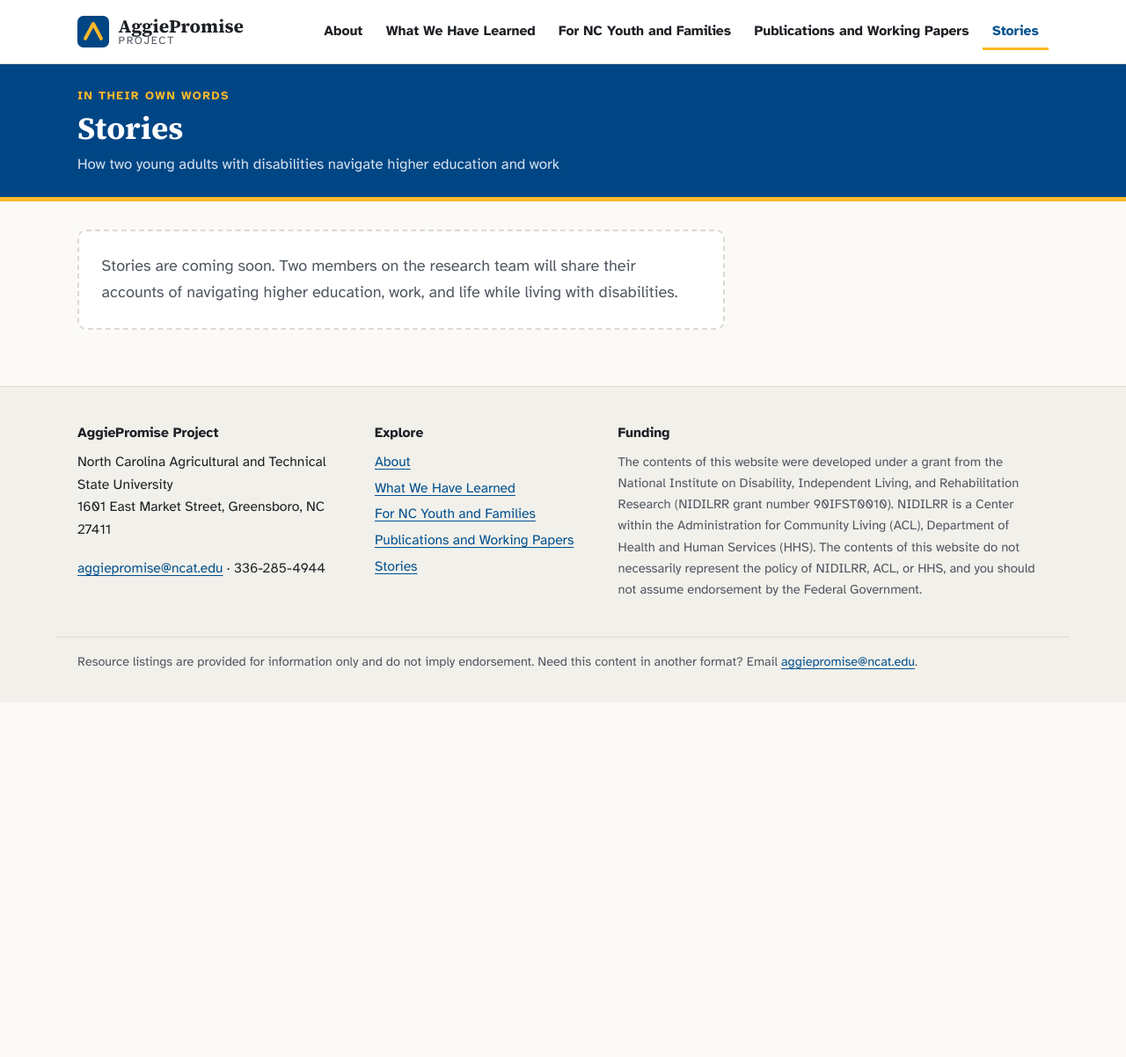
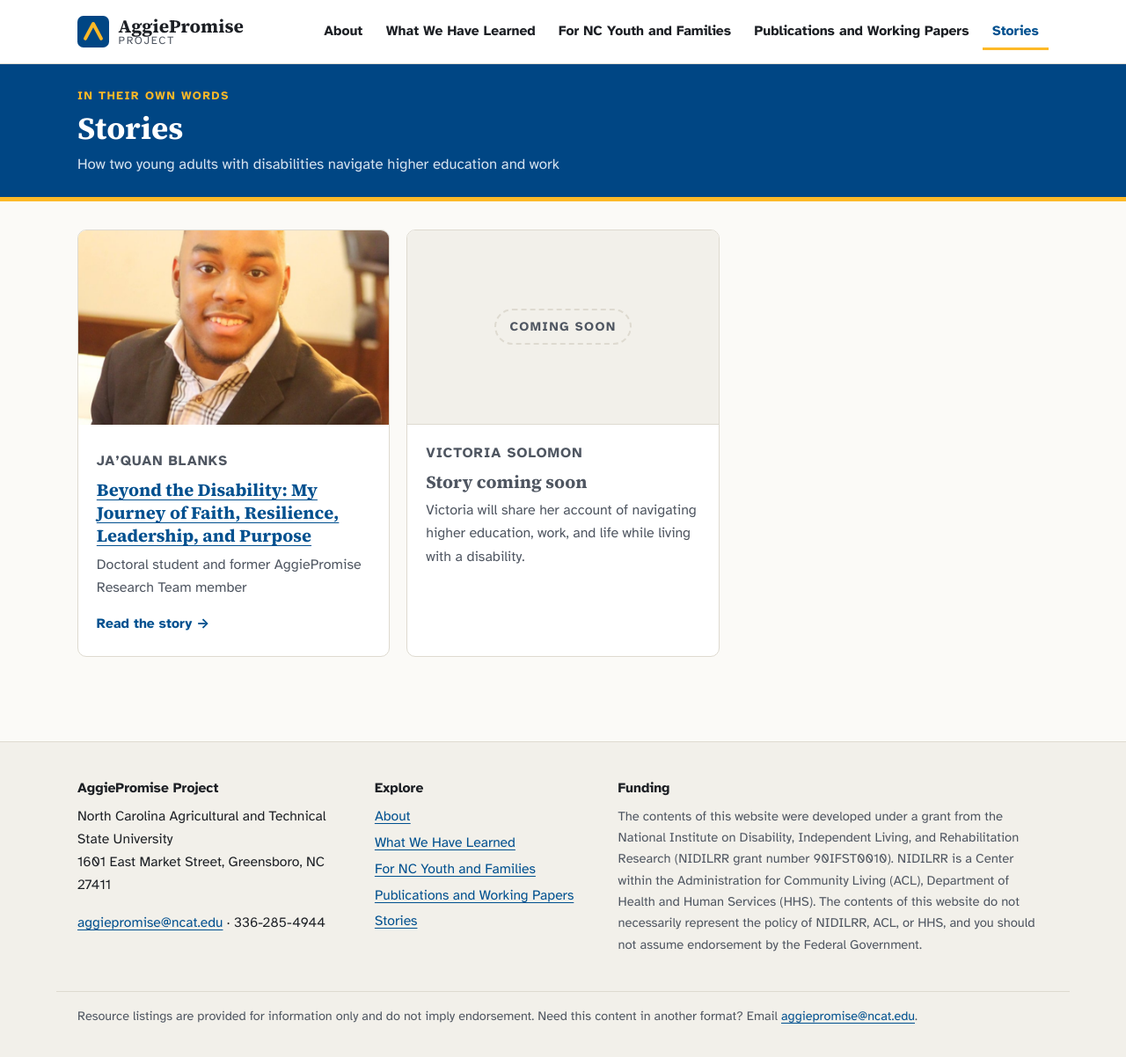
Before and after one commit to chenyudan123/aggiepromise, a Jekyll site: the page built from stories/index.html, in a window 1280 px wide. Shown: the whole page at 88% size. Built offline with Jekyll 4.4.1, drawn with Linux system fonts in a browser that asks for light colours; before the commit the page ends 900 px from its top, so only the background shows below that.

Commit message:
Add files via upload

```diff
--- a/_config.yml
+++ b/_config.yml
@@ -12,7 +12,7 @@
 
 # If the site lives at https://USERNAME.github.io/REPO-NAME/, set baseurl to "/REPO-NAME".
 # If it lives at https://USERNAME.github.io/ or on a custom domain, leave baseurl as "".
-baseurl: "/aggiepromise"
+baseurl: ""
 url: ""            # e.g. "https://username.github.io"
 
 lang: en-US
--- /dev/null
+++ b/_data/upcoming_stories.yml
@@ -0,0 +1,7 @@
+# Stories that are on the way. Each one shows on the Stories page as a "Coming soon" card.
+# When a story is ready: add its file in _stories/ (copy _stories/_example-story.md)
+# and delete its entry here.
+
+- name: Victoria Solomon
+  role: AggiePromise Research Team Member
+  teaser: Victoria will share her account of navigating higher education, work, and life while living with a disability.
--- a/_layouts/story.html
+++ b/_layouts/story.html
@@ -6,10 +6,10 @@
     <div class="wrap">
       <p class="eyebrow"><a href="{{ '/stories/' | relative_url }}">Stories</a>{% if page.date %} · {{ page.date | date: "%B %Y" }}{% endif %}</p>
       <h1>{{ page.title }}</h1>
-      {% if page.summary %}<p class="lede">{{ page.summary }}</p>{% endif %}
+      {% if page.author %}<p class="story-byline"><strong>{{ page.author }}</strong>{% if page.author_role %}<br>{{ page.author_role }}{% endif %}</p>{% endif %}
     </div>
   </header>
-  <div class="wrap page-body prose">
+  <div class="wrap page-body"><div class="prose">
     {% if page.image %}
     <figure class="story-figure">
       <img src="{{ page.image | relative_url }}" alt="{{ page.image_alt }}">
@@ -19,5 +19,5 @@
     {{ content }}
     {% if page.consent_note %}<p class="fine-print">{{ page.consent_note }}</p>{% endif %}
     <p class="back-link"><a href="{{ '/stories/' | relative_url }}">← All stories</a></p>
-  </div>
+  </div></div>
 </article>
--- a/_layouts/working-paper.html
+++ b/_layouts/working-paper.html
@@ -9,10 +9,10 @@
       {% if page.summary %}<p class="lede">{{ page.summary }}</p>{% endif %}
     </div>
   </header>
-  <div class="wrap page-body prose">
+  <div class="wrap page-body"><div class="prose">
     {% if page.authors %}<p class="fine-print">{{ page.authors }}</p>{% endif %}
     {% if page.pdf %}<p><a class="btn" href="{{ page.pdf | relative_url }}">Download PDF</a></p>{% endif %}
     {{ content }}
     <p class="back-link"><a href="{{ '/publications/' | relative_url }}">← All publications</a></p>
-  </div>
+  </div></div>
 </article>
--- /dev/null
+++ b/_stories/jaquan-blanks.md
@@ -0,0 +1,128 @@
+---
+title: "Beyond the Disability: My Journey of Faith, Resilience, Leadership, and Purpose"
+author: Ja’Quan Blanks
+author_role: Doctoral student and former AggiePromise Research Team member
+date: 2026-11-04
+summary: Doctoral student and former AggiePromise Research Team member
+image: /assets/img/stories/jaquan-blanks.jpg
+image_alt: Portrait of Ja’Quan Blanks, smiling, wearing a dark blazer and a plaid shirt.
+---
+
+My name is Ja’Quan Blanks, and I am a person living with cerebral palsy. Throughout my life, I have learned that having a disability does not mean having limitations on my dreams, aspirations, or purpose. Although my journey has presented challenges, it has also shaped my determination to succeed, advocate for others, and create meaningful change.
+
+Growing up with a physical disability, I quickly learned that the world is not always designed with people like me in mind. From navigating physical environments to overcoming societal assumptions about what individuals with disabilities can accomplish, I have encountered barriers that required me to develop resilience, confidence, and a strong sense of self.
+
+One of the most important lessons I have learned is that my disability is part of my identity, but it does not define the entirety of who I am. I am a scholar, researcher, leader, minister, advocate, and individual with dreams and aspirations just like anyone else.
+
+## My Journey Through Higher Education
+
+<figure class="story-photo">
+  <img src="{{ '/assets/img/stories/jaquan-blanks-mcnair-hall.jpg' | relative_url }}" alt="Ja’Quan Blanks in a graduation cap and N.C. A&amp;T sweatshirt, arms crossed, leaning against the McNair Hall Engineering sign on campus." loading="lazy">
+  <figcaption>Ja’Quan outside McNair Hall, Engineering, at N.C. A&amp;T.</figcaption>
+</figure>
+
+Education has played a significant role in shaping my identity and opening doors to opportunities that once seemed beyond my reach.
+
+My higher education journey at North Carolina Agricultural and Technical State University has helped me develop a passion for technology, leadership, research, and helping others overcome barriers.
+
+In August 2025, I earned my Bachelor of Science in Computer Engineering from North Carolina A&T State University. In 2026, I completed my Master of Science in Information Technology with a 4.0 GPA.
+
+Today, I am pursuing my Doctor of Philosophy in Leadership Studies at North Carolina A&T State University, focusing on interdisciplinary leadership.
+
+While these accomplishments represent important milestones, the journey has not always been easy.
+
+As a student with a physical disability, I have experienced accessibility challenges involving campus housing, transportation, buildings, and participation in university activities. There have been moments when I had to advocate for accommodations that would allow me to experience the same educational opportunities as my peers.
+
+These experiences taught me that accessibility is about more than ramps, automatic doors, and physical accommodations. It is about dignity, belonging, independence, and ensuring that individuals with disabilities have an equal opportunity to participate in every aspect of university life.
+
+I believe institutions of higher education have a responsibility not only to admit students with disabilities but also to create environments where those students can thrive academically, professionally, and socially.
+
+## Employment, Leadership, and Professional Development
+
+<figure class="story-photo">
+  <img src="{{ '/assets/img/stories/jaquan-blanks-graduation.jpg' | relative_url }}" alt="Ja’Quan Blanks smiling in a graduation cap and gold N.C. A&amp;T stole, holding a gold jacket over his shoulder, standing beside a railing on a campus walkway." loading="lazy">
+  <figcaption>Celebrating graduation at N.C. A&amp;T.</figcaption>
+</figure>
+
+My professional journey has provided opportunities to develop my leadership abilities while also revealing the challenges individuals with disabilities can face when seeking employment.
+
+I have worked in information technology, university administration, and student support services. My professional experiences include serving as an IT Assistant Manager, an Executive Assistant in Career Services, a Graduate Assistant in the Graduate College, and currently as a Doctoral Graduate Assistant in the College of Education at North Carolina A&T State University.
+
+These positions have allowed me to strengthen my skills in technology, communication, organizational leadership, research, and student engagement.
+
+However, navigating the workforce as someone with a physical disability presents unique challenges. Transportation barriers, workplace accessibility, and assumptions about physical abilities can influence employment opportunities.
+
+As someone who does not drive and relies on mobility equipment, I understand the importance of accessible transportation, flexible working arrangements, and inclusive hiring practices.
+
+I believe employers should recognize the knowledge, qualifications, and potential that individuals with disabilities bring to the workplace rather than focusing solely on their physical limitations.
+
+My experiences have strengthened my commitment to advocating for employment opportunities where individuals with disabilities are evaluated based on their abilities, skills, and contributions.
+
+## Social Life, Independence, and Belonging
+
+Living with a disability affects more than education and employment. It can also influence social relationships, independence, and participation in everyday activities.
+
+Like many young adults, I enjoy connecting with others, participating in community activities, building meaningful relationships, and experiencing life beyond the classroom.
+
+However, there have been times when inaccessible environments have made participation difficult. Whether attending university events, navigating crowded spaces, or participating in social activities, I have experienced situations where accessibility was not fully considered.
+
+These experiences have helped me understand that inclusion involves more than simply inviting someone to participate. True inclusion requires intentionally creating environments where everyone can participate with dignity and independence.
+
+I want to experience the same opportunities as my peers, including building friendships, developing relationships, enjoying recreational activities, pursuing a career, and eventually having a family of my own.
+
+My disability does not diminish these desires. Instead, it reinforces my belief that individuals with disabilities deserve opportunities to experience every dimension of life.
+
+## Faith, Purpose, and Personal Growth
+
+My faith has been one of the most significant sources of strength throughout my journey.
+
+As a minister and founder of Rescuing the Hostages Ministries, Inc., I believe that every individual has a purpose and that our circumstances do not determine the value of our lives.
+
+Faith has helped me remain focused during challenging seasons and has encouraged me to view obstacles as opportunities for growth, advocacy, and transformation.
+
+I have learned that resilience does not mean pretending that challenges do not exist. Rather, it means recognizing those challenges while continuing to pursue meaningful goals.
+
+My experiences have also taught me the importance of using my voice to encourage others who may feel overlooked, excluded, or underestimated.
+
+## My Future Goals and Research Interests
+
+As I continue my doctoral journey, I am particularly interested in examining leadership approaches that support dignity, belonging, and identity formation among individuals with disabilities.
+
+My research interests are deeply connected to my lived experiences.
+
+I want to understand how educational institutions, employers, and community leaders can create environments where individuals with disabilities feel valued, respected, and empowered.
+
+My long term goals include contributing to scholarly research, teaching in higher education, advancing disability advocacy, and influencing policies and leadership practices that promote accessibility and inclusion.
+
+I also aspire to build a successful career, achieve financial stability, and eventually establish a family.
+
+I want future generations of individuals with disabilities to recognize that their dreams are valid and that they deserve the opportunity to pursue those dreams without unnecessary barriers.
+
+## My Experience With the AggiePromise Project
+
+Being involved with the AggiePromise Project has been especially meaningful because it connects my lived experiences with research that seeks to improve opportunities for individuals with disabilities.
+
+Contributing to research focused on the recruitment and retention of youth with disabilities has reinforced my belief that individuals with disabilities should not simply be subjects of research. We should also have opportunities to participate as researchers, collaborators, and leaders who help shape the questions being asked and the solutions being developed.
+
+I am grateful to have contributed to the research article, [*The AggiePromise Project: Recruitment and Retention of Youth With Disabilities in Social Science Research*](https://doi.org/10.52017/001c.165065), published in the *Rehabilitation Counselors and Educators Journal* in 2026.
+
+This accomplishment represents an important milestone in my development as a scholar and demonstrates the value of including individuals with lived experiences in academic research.
+
+## Looking Ahead
+
+<figure class="story-photo">
+  <img src="{{ '/assets/img/stories/jaquan-blanks-yellow-blazer.jpg' | relative_url }}" alt="Ja’Quan Blanks in a gold blazer and khakis, smiling and gesturing toward a suspended aircraft model inside the Harold L. Martin Sr. Engineering Research and Innovation Complex." loading="lazy">
+  <figcaption>Ja’Quan inside the Harold L. Martin Sr. Engineering Research and Innovation Complex at N.C. A&amp;T.</figcaption>
+</figure>
+
+When I reflect on my journey, I recognize that my accomplishments have not come without challenges. There have been moments of frustration, uncertainty, and disappointment. However, those experiences have also strengthened my determination to create change.
+
+I do not want my story to be viewed simply as an example of someone overcoming a disability. Instead, I want it to challenge society to reconsider the barriers that individuals with disabilities are expected to overcome in the first place.
+
+My goal is not merely to succeed in a world that was not always designed for me. My goal is to help create a world where future generations of individuals with disabilities do not have to fight as hard to belong.
+
+I hope my journey encourages others to pursue their education, advocate for their rights, embrace their identities, and recognize the value of their voices.
+
+My story is still being written, and I believe the chapters ahead will provide even greater opportunities to lead, serve, and make a difference.
+
+My disability is part of my story, but my purpose, potential, and future extend far beyond it.
--- a/assets/css/site.css
+++ b/assets/css/site.css
@@ -225,7 +225,7 @@
 .product p { margin: 0; color: var(--muted); font-size: 1rem; }
 
 /* ---------- Stories ---------- */
-.story-grid { display: grid; gap: 1.2rem; grid-template-columns: repeat(auto-fit, minmax(17rem, 1fr)); margin: 1.5rem 0 2rem; }
+.story-grid { display: grid; gap: 1.2rem; grid-template-columns: repeat(auto-fill, minmax(17rem, 1fr)); margin: 1.5rem 0 2rem; }
 .story-card { background: var(--surface); border: 1px solid var(--line); border-radius: var(--radius); overflow: hidden; display: flex; flex-direction: column; }
 .story-card img { aspect-ratio: 16 / 10; object-fit: cover; width: 100%; }
 .story-card .body { padding: 1.2rem 1.3rem 1.4rem; }
@@ -319,3 +319,27 @@
 .info-card img { display: block; width: 100%; aspect-ratio: 3 / 4; object-fit: cover; object-position: top; background: var(--surface-2); }
 .info-card figcaption { padding: 0.8rem 1rem 1rem; display: flex; flex-direction: column; gap: 0.2rem; }
 .info-title { font-weight: 700; }
+
+/* Stories */
+.story-card img { object-position: center 22%; }
+.story-card .body { display: flex; flex-direction: column; gap: 0.4rem; flex: 1; }
+.story-card h3 { margin: 0; line-height: 1.3; }
+.story-author { margin: 0; font-size: 0.85rem; font-weight: 700; letter-spacing: 0.06em; text-transform: uppercase; color: var(--muted) !important; }
+.story-more { margin-top: auto; padding-top: 0.6rem; font-weight: 700; font-size: 0.98rem; text-decoration: none; }
+.story-placeholder { aspect-ratio: 16 / 10; display: grid; place-items: center; background: var(--surface-2); border-bottom: 1px solid var(--line); }
+.story-placeholder span { font-weight: 700; font-size: 0.9rem; letter-spacing: 0.1em; text-transform: uppercase; color: var(--muted); border: 2px dashed var(--line); border-radius: 999px; padding: 0.4rem 1rem; }
+.story-card.is-upcoming h3 { color: var(--muted); }
+.story-byline { margin: 0.2rem 0 0; color: var(--hero-muted); font-size: 1rem; line-height: 1.5; }
+.story-byline strong { color: var(--hero-text); font-size: 1.1rem; }
+.story-figure { max-width: 15rem; }
+.story-figure img { border-radius: var(--radius); display: block; }
+
+/* Photos inside a story: beside the text on wide screens, stacked on phones */
+.story-photo { margin: 0.3rem 0 1.4rem; max-width: 22rem; }
+.story-photo img { display: block; width: 100%; border-radius: var(--radius); }
+.story-photo figcaption { font-size: 0.92rem; color: var(--muted); margin-top: 0.45rem; }
+@media (min-width: 820px) {
+  .story-photo { float: right; width: 17rem; margin: 0.4rem 0 1.2rem 1.8rem; }
+  .story .prose h2 { clear: both; }
+  .story .prose { display: flow-root; }
+}
--- a/stories/index.html
+++ b/stories/index.html
@@ -9,14 +9,27 @@
 
 {% assign stories = site.stories | sort: "date" | reverse %}
 {% assign storycount = stories | size %}
-{% if storycount > 0 %}
+{% assign upcomingcount = site.data.upcoming_stories | size %}
+{% if storycount > 0 or upcomingcount > 0 %}
 <div class="story-grid">
   {% for s in stories %}
   <article class="story-card">
-    {% if s.image %}<img src="{{ s.image | relative_url }}" alt="{{ s.image_alt }}" loading="lazy">{% endif %}
+    {% if s.image %}<a href="{{ s.url | relative_url }}" tabindex="-1" aria-hidden="true"><img src="{{ s.image | relative_url }}" alt="" loading="lazy"></a>{% endif %}
     <div class="body">
+      {% if s.author %}<p class="story-author">{{ s.author }}</p>{% endif %}
       <h3><a href="{{ s.url | relative_url }}">{{ s.title }}</a></h3>
       {% if s.summary %}<p>{{ s.summary }}</p>{% endif %}
+      <a class="story-more" href="{{ s.url | relative_url }}" aria-hidden="true" tabindex="-1">Read the story →</a>
+    </div>
+  </article>
+  {% endfor %}
+  {% for u in site.data.upcoming_stories %}
+  <article class="story-card is-upcoming">
+    <div class="story-placeholder" aria-hidden="true"><span>Coming soon</span></div>
+    <div class="body">
+      <p class="story-author">{{ u.name }}</p>
+      <h3>Story coming soon</h3>
+      {% if u.teaser %}<p>{{ u.teaser }}</p>{% endif %}
     </div>
   </article>
   {% endfor %}
```
Also changed, not shown: README.md, assets/img/stories/jaquan-blanks-graduation.jpg (added), assets/img/stories/jaquan-blanks-mcnair-hall.jpg (added), assets/img/stories/jaquan-blanks-yellow-blazer.jpg (added), assets/img/stories/jaquan-blanks.jpg (added).
